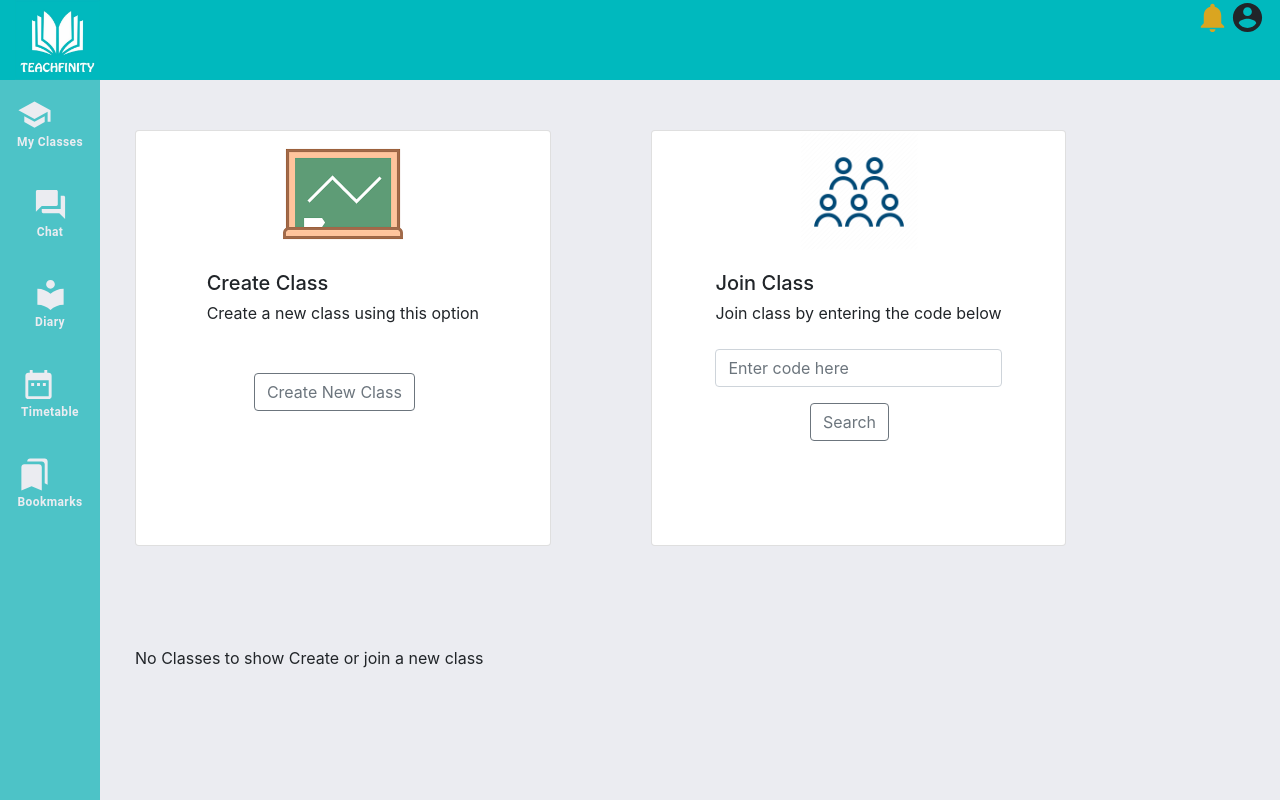
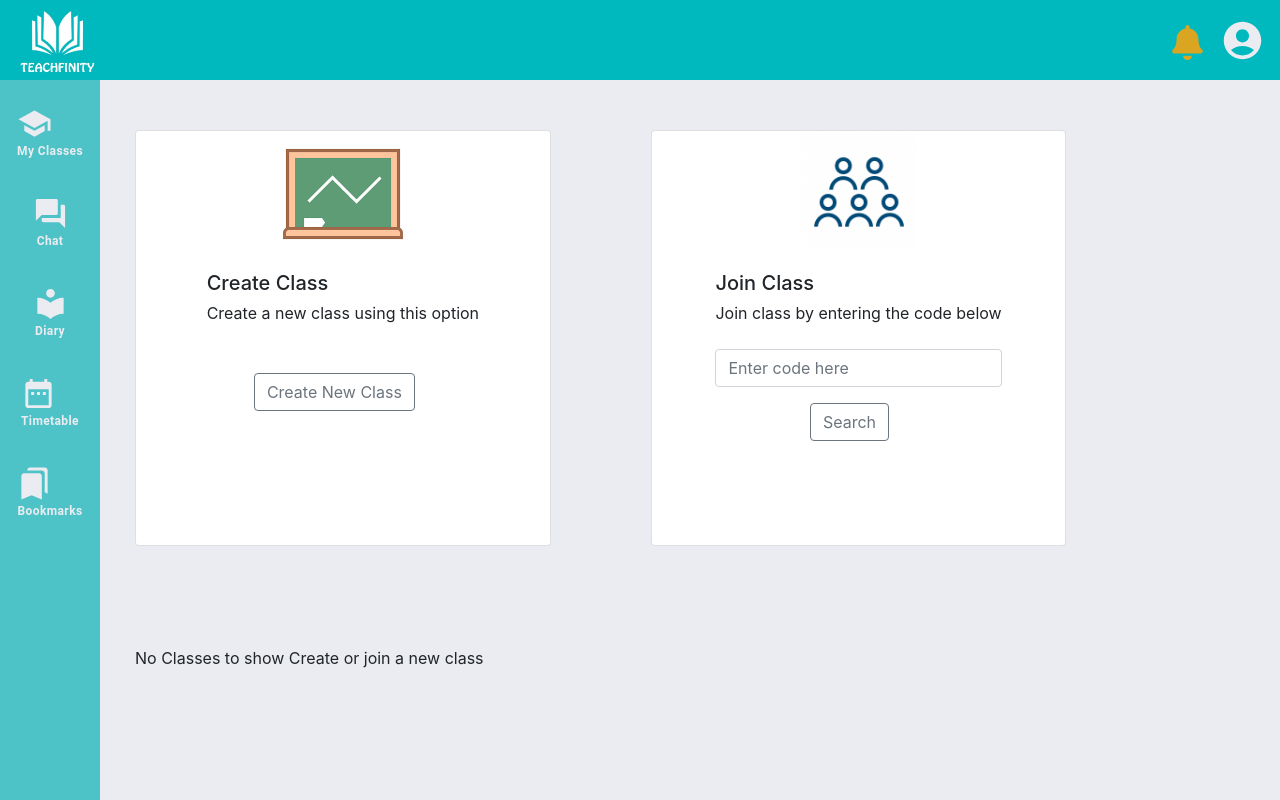
Before and after one commit to Teachfinity/projectTeachfinity, a React (Create React App) app: page /home/myclasses in a window 1280 px wide. Built offline with nearby package versions, Linux system fonts and the light colour scheme.

Commit message:
header-logo-resizing

```diff
--- a/package.json
+++ b/package.json
@@ -29,6 +29,7 @@
     "react-content-loader": "^5.1.4",
     "react-dom": "^17.0.1",
     "react-google-login": "^5.1.25",
+    "react-icons": "^4.1.0",
     "react-loadingg": "^1.7.2",
     "react-material-ui-form-validator": "^2.1.1",
     "react-redux": "^7.2.2",
--- a/src/Home.css
+++ b/src/Home.css
@@ -13,23 +13,34 @@
 .logo{
     height: 80px;
     width: 85px;
+
 }
 .sidebar{
-
-    position: sticky;
-
+     position: sticky;
     justify-content: center;
     align-items: center;
-
     background-color: #4dc3c7;
     width: 100px;
     height: 90vh;
 }
+
 .notification{
+    margin-top: 25px;
+
+    font-size: 35px;
     color: goldenrod;
+    margin-right: 15px;
+
+
 }
+
+
 .iconss{
     color: #EBECF1;
+    margin-top: 18px;
+
+    font-size: 45px;
+
 }
 .iactive{
     color: #4dc3c7;
--- a/src/components/HeaderComponent.js
+++ b/src/components/HeaderComponent.js
@@ -1,21 +1,37 @@
 import React , {Component} from "react" ;
 import {Jumbotron, Navbar} from "reactstrap"
+import IconButton from 'material-ui/IconButton';
+import  {FaBell} from "react-icons/fa" ;
+import  {MdAccountCircle} from "react-icons/md" ;
 import AccountCircleIcon from '@material-ui/icons/AccountCircle';
 import NotificationsIcon from '@material-ui/icons/Notifications';
 import Logo from "../logo.jpeg" ;
+import  "../Home.css" ;
+
+const styles = {
+
+    largeIcon: {
+      width: 60,
+      height: 60,
+    },
+
+  };
 export default class Header extends Component {
     constructor(props){
         super(props);
 
     }
+
     render(){
         return(
             <header>
                 <div className="titlebar col-12">
                 <img className="logo" src={Logo} alt="main"></img>
                 <div className="title-contents">
-                    <div><NotificationsIcon fontSize='large' className="notification"></NotificationsIcon></div>
-                    <div><AccountCircleIcon fontSize='large' className="icons"></AccountCircleIcon></div>
+
+                <div><FaBell className="notification"></FaBell></div>
+                <div><MdAccountCircle  className="iconss"/></div>
+
                 </div>
             </div>
             </header>
```
Also changed, not shown: src/images/notification-bell.png (added), 1 other file (tests, documents, lock files or other folders).
